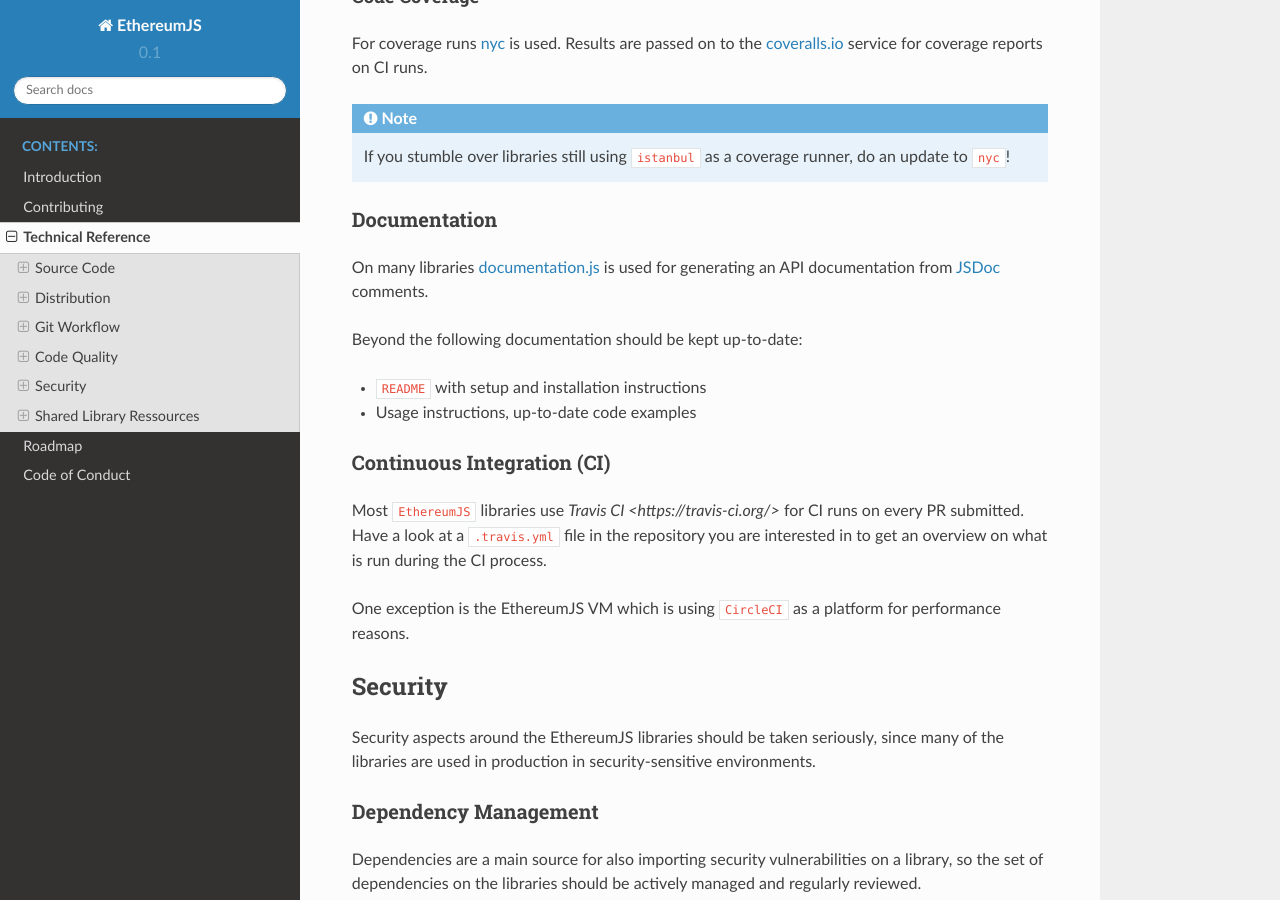
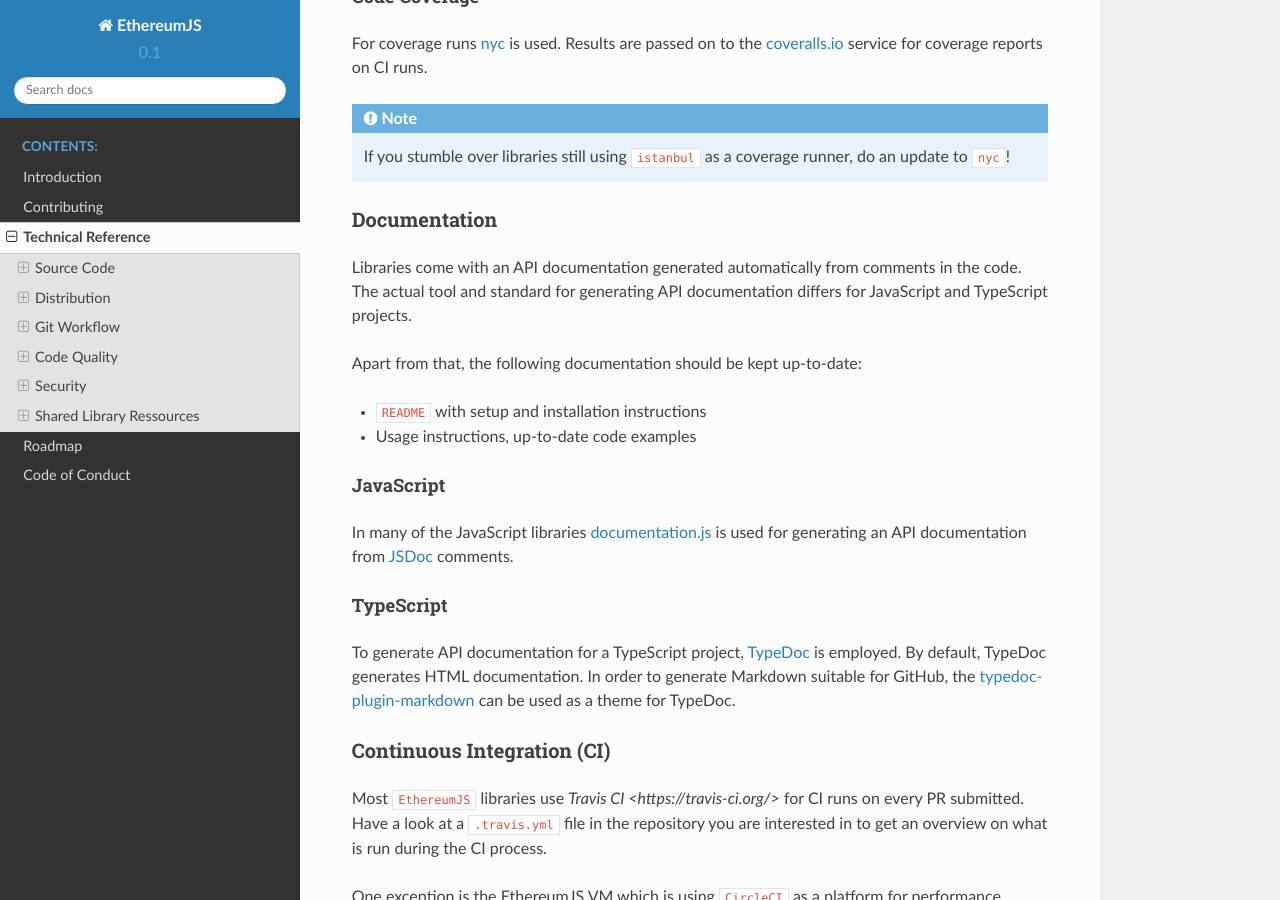
Before and after one commit to ethereumjs/organization, a Sphinx documentation site: the page built from docs/technical.rst, in a window 1280 px wide and 900 px high, scrolled down 6453 px. Built offline with Sphinx 7.4.7 and the Read the Docs theme 2.0.0, drawn with Linux system fonts in a browser that asks for light colours.

Commit message:
Add TypeDoc to technical docs
Signed-off-by: Sina Mahmoodi <itz.s1na@gmail.com>

```diff
--- a/docs/technical.rst
+++ b/docs/technical.rst
@@ -339,14 +339,28 @@
 Documentation
 -------------
 
-On many libraries `documentation.js <https://documentation.js.org/>`_ is used
+Libraries come with an API documentation generated automatically from comments
+in the code. The actual tool and standard for generating API documentation differs
+for JavaScript and TypeScript projects.
+
+Apart from that, the following documentation should be kept up-to-date:
+
+- ``README`` with setup and installation instructions
+- Usage instructions, up-to-date code examples
+
+JavaScript
+^^^^^^^^^^^^^
+
+In many of the JavaScript libraries `documentation.js <https://documentation.js.org/>`_ is used
 for generating an API documentation from `JSDoc <http://usejsdoc.org/>`_
 comments.
 
-Beyond the following documentation should be kept up-to-date:
+TypeScript
+^^^^^^^^^^^^^
 
-- ``README`` with setup and installation instructions
-- Usage instructions, up-to-date code examples
+To generate API documentation for a TypeScript project, `TypeDoc <https://github.com/TypeStrong/typedoc>`_ is employed.
+By default, TypeDoc generates HTML documentation. In order to generate Markdown suitable for GitHub, the
+`typedoc-plugin-markdown <https://github.com/tgreyuk/typedoc-plugin-markdown>`_ can be used as a theme for TypeDoc.
 
 .. _continuous_integration:
 
```
